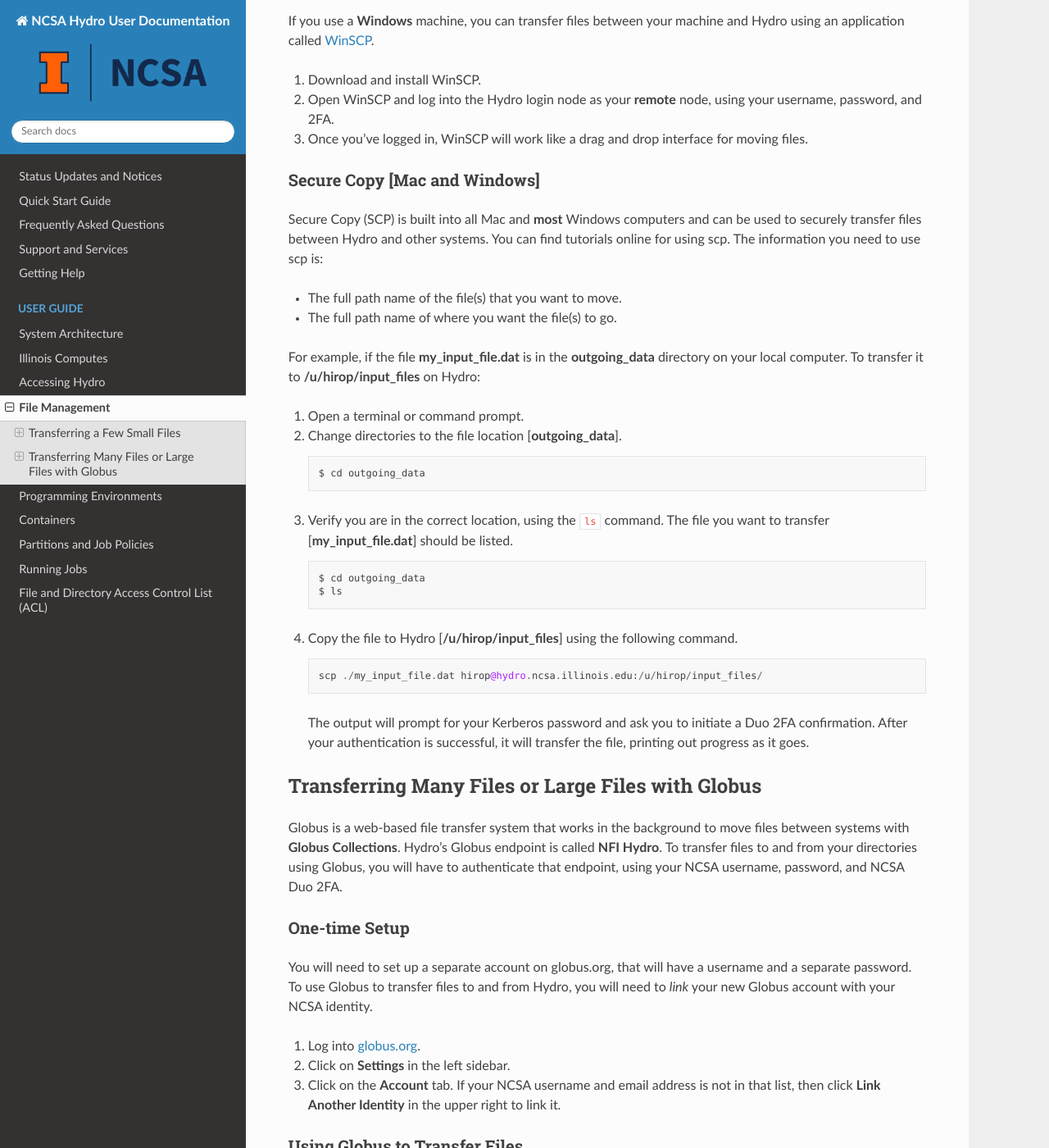
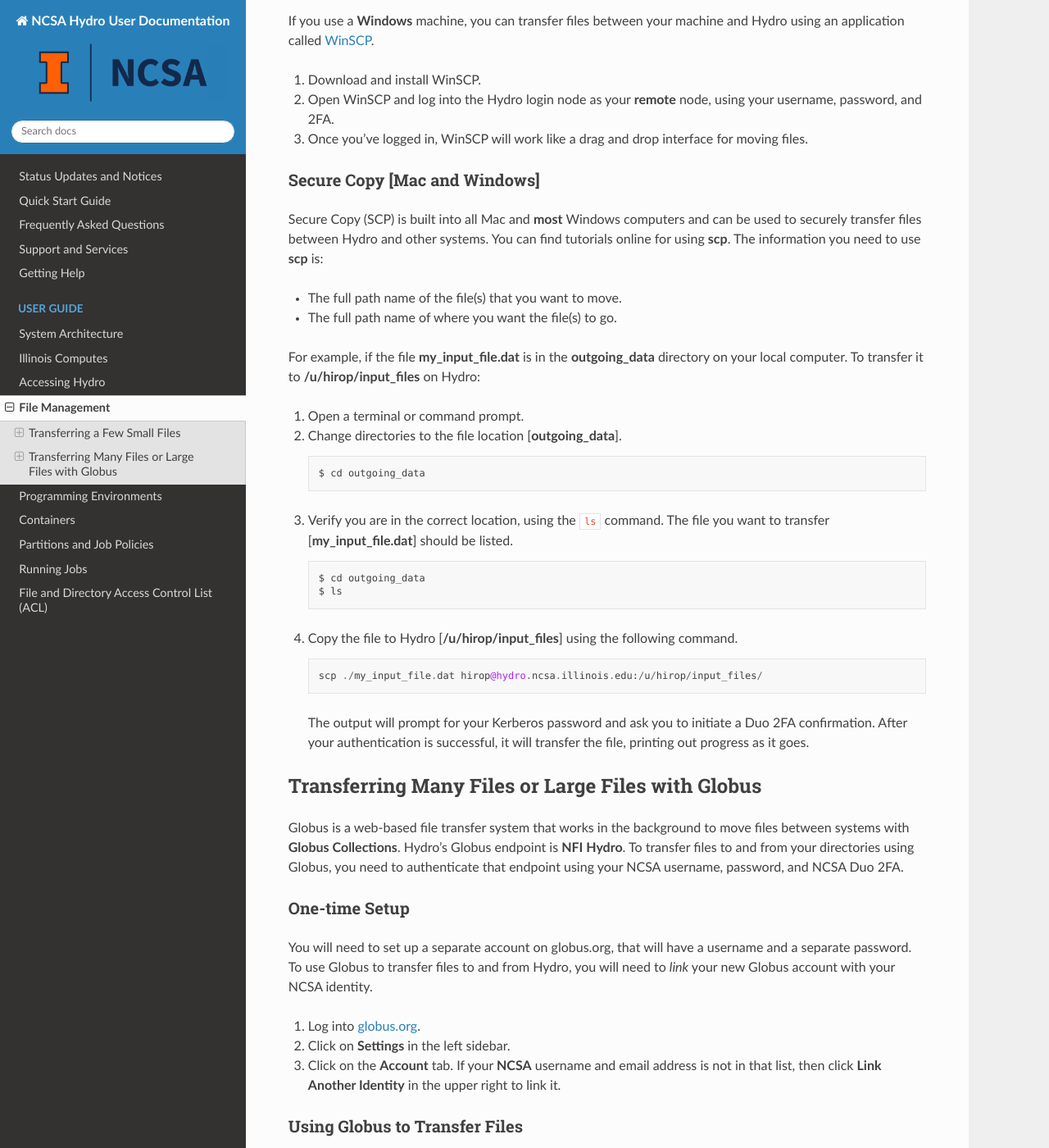
Before and after one commit to ncsa/hydro_documentation, a Sphinx documentation site: the page built from docs/source/user-guide/file-mgmt.rst, in a window 1280 px wide and 1400 px high, scrolled down 348 px. Shown: the whole window at 82% size. Built offline with Sphinx 7.4.7 and the Read the Docs theme 2.0.0, drawn with Linux system fonts in a browser that asks for light colours; some of the changed text lies outside the part shown.

Commit message:
Update file-mgmt.rst minor editorial changes

```diff
--- a/docs/source/user-guide/file-mgmt.rst
+++ b/docs/source/user-guide/file-mgmt.rst
@@ -22,7 +22,7 @@
 Secure Copy [Mac and Windows]
 ~~~~~~~~~~~~~~~~~~~~~~~~~~~~~~~
 
-Secure Copy (SCP) is built into all Mac and **most** Windows computers and can be used to securely transfer files between Hydro and other systems. You can find tutorials online for using scp. The information you need to use scp is:
+Secure Copy (SCP) is built into all Mac and **most** Windows computers and can be used to securely transfer files between Hydro and other systems. You can find tutorials online for using **scp**. The information you need to use **scp** is:
 
 - The full path name of the file(s) that you want to move.
 - The full path name of where you want the file(s) to go.
@@ -57,7 +57,7 @@
 Transferring Many Files or Large Files with Globus
 ---------------------------------------------------
 
-Globus is a web-based file transfer system that works in the background to move files between systems with **Globus Collections**. Hydro's Globus endpoint is called **NFI Hydro**. To transfer files to and from your directories using Globus, you will have to authenticate that endpoint, using your NCSA username, password, and NCSA Duo 2FA.
+Globus is a web-based file transfer system that works in the background to move files between systems with **Globus Collections**. Hydro's Globus endpoint is **NFI Hydro**. To transfer files to and from your directories using Globus, you need to authenticate that endpoint using your NCSA username, password, and NCSA Duo 2FA.
 
 One-time Setup
 ~~~~~~~~~~~~~~~~
@@ -66,7 +66,7 @@
 
 #. Log into `globus.org <https://globus.org>`_.
 #. Click on **Settings** in the left sidebar.
-#. Click on the **Account** tab. If your NCSA username and email address is not in that list, then click **Link Another Identity** in the upper right to link it.
+#. Click on the **Account** tab. If your **NCSA** username and email address is not in that list, then click **Link Another Identity** in the upper right to link it.
 
 Using Globus to Transfer Files
 ~~~~~~~~~~~~~~~~~~~~~~~~~~~~~~~~~~~
@@ -105,7 +105,7 @@
    .. image:: images/file-mgmt/globus-illinois-research-storage-info-services-allow.png
       :alt: Globus Illinois Research Storage web app information and services allow screen.
 
-   You should then get dropped back into the “File Manger” view and be able to see your home directory in the explorer window.
+   You should then get dropped back into the **File Manger** view and be able to see your home directory in the explorer window.
 
    .. image:: images/file-mgmt/hydro-globus-file-manager.png
       :alt: Globus file manager NFI Hydro screen.
```
